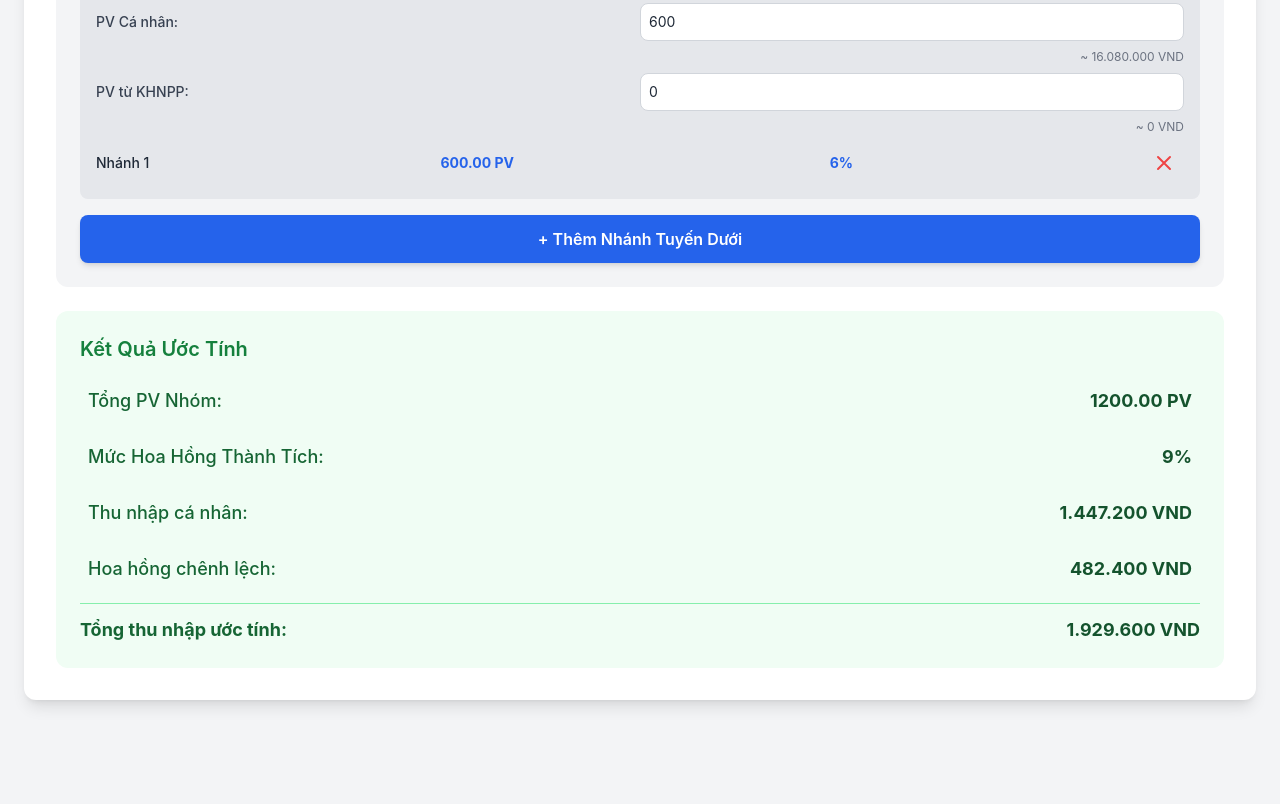
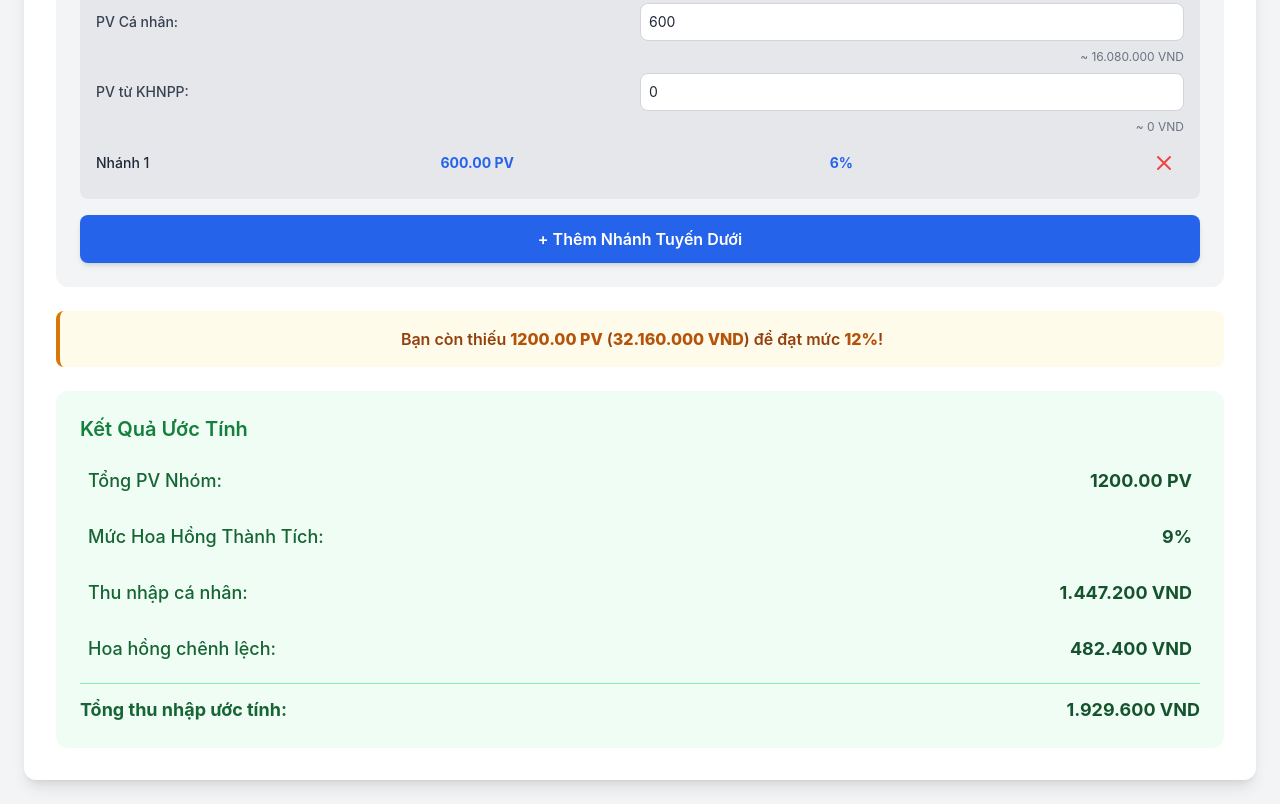
Before and after one commit to huychuvni-cloud/cach_tinh_hoa_hong, a plain HTML site: page index.html in a window 1280 px wide. Shown: the part 687-1491 px from the top of the page. Before the commit the page ends 1411 px from the top, so only its background shows below. Drawn offline with nearby package versions, Linux system fonts and the light colour scheme.

Commit message:
Update index.html

```diff
--- a/index.html
+++ b/index.html
@@ -20,6 +20,20 @@
         }
         input[type="number"] {
             -moz-appearance: textfield;
+        }
+        .missing-pv-message {
+            background-color: #fffbeb; /* Light yellow background */
+            color: #92400e; /* Dark orange text */
+            border-left: 4px solid #d97706; /* Orange left border */
+            padding: 1rem;
+            margin-bottom: 1.5rem;
+            border-radius: 0.5rem;
+            font-weight: 600;
+            text-align: center;
+        }
+        .missing-pv-amount {
+            color: #b45309; /* Even darker orange for amount */
+            font-weight: 800;
         }
     </style>
 </head>
@@ -72,6 +86,11 @@
             <button id="add-downline-btn" class="mt-4 w-full bg-blue-600 text-white font-semibold py-3 px-6 rounded-lg shadow-md hover:bg-blue-700 transition duration-200 focus:outline-none focus:ring-2 focus:ring-blue-500">
                 + Thêm Nhánh Tuyến Dưới
             </button>
+        </div>
+
+        <!-- Missing PV Message -->
+        <div id="missing-pv-message" class="missing-pv-message hidden">
+            <!-- Message will be displayed here -->
         </div>
 
         <!-- Results Section -->
@@ -204,6 +223,7 @@
         const modalTitle = document.getElementById('modal-title');
         const modalContent = document.getElementById('modal-content');
         const closeModalBtn = document.getElementById('close-modal-btn');
+        const missingPVMessageElement = document.getElementById('missing-pv-message');
 
         // Global variables to store the latest calculation results for analysis
         let latestCalculationResults = {};
@@ -220,6 +240,25 @@
                 }
             }
             return 0;
+        }
+
+        /**
+         * Finds the next achievement level based on the current PV.
+         * @param {number} currentPV - The current total group PV.
+         * @returns {object|null} The next achievement level, or null if already at the top.
+         */
+        function getNextAchievementLevel(currentPV) {
+            // Sort levels by PV in ascending order to find the *next* level
+            const sortedLevels = [...appState.achievementTable].sort((a, b) => a.pv - b.pv);
+
+            for (const level of sortedLevels) {
+                // The next level is the first one with a PV value greater than the current PV.
+                if (currentPV < level.pv) {
+                    return level;
+                }
+            }
+            // If the loop finishes, it means the user is at or above the highest level.
+            return null;
         }
 
         /**
@@ -382,7 +421,23 @@
             // 5. Determine my achievement percentage
             const myAchievementPercent = getAchievementPercent(totalGroupPV);
 
-            // 6. Calculate my personal income
+            // 6. Display missing PV to next level
+            const nextLevel = getNextAchievementLevel(totalGroupPV);
+            if (nextLevel) {
+                const missingPV = nextLevel.pv - totalGroupPV;
+                const missingVND = missingPV * appState.BV_MULTIPLIER;
+                missingPVMessageElement.innerHTML = `
+                    Bạn còn thiếu <span class="missing-pv-amount">${formatPV(missingPV)} PV</span>
+                    (<span class="missing-pv-amount">${formatVND(missingVND)}</span>)
+                    để đạt mức <span class="missing-pv-amount">${nextLevel.percent}%</span>!
+                `;
+                missingPVMessageElement.classList.remove('hidden');
+            } else {
+                // If at the highest level, hide the message
+                missingPVMessageElement.classList.add('hidden');
+            }
+
+            // 7. Calculate my personal income
             const myBV = myPersonalAndCustomerPV * appState.BV_MULTIPLIER;
             const myIncome = myBV * (myAchievementPercent / 100);
 
@@ -392,7 +447,7 @@
             const differentialBonusDetails = [];
             const leadershipBonusDetails = [];
 
-            // 7. Calculate differential bonus from non-21% legs
+            // 8. Calculate differential bonus from non-21% legs
             otherDownlines.forEach(member => {
                 const differentialPercent = myAchievementPercent - member.percent;
                 if (differentialPercent > 0) {
@@ -410,7 +465,7 @@
                 }
             });
 
-            // 8. Calculate Leadership Bonus from 21% legs
+            // 9. Calculate Leadership Bonus from 21% legs
             twentyOnePercentLegs.forEach(leg => {
                 const downlineBV = leg.totalPV * appState.BV_MULTIPLIER;
                 const grossBonus = downlineBV * 0.06;
@@ -466,7 +521,7 @@
 
             const totalAchievementBonus = myIncome + differentialBonus + leadershipBonus;
 
-            // 9. Calculate Bronze Foundation and Bronze Builder bonuses
+            // 10. Calculate Bronze Foundation and Bronze Builder bonuses
             let bronzeFoundationBonus = 0;
             let bronzeBuilderBonus = 0;
             let qualified3PercentLegs = 0;
@@ -496,7 +551,7 @@
                 bronzeBuilderBonusRow.classList.add('hidden');
             }
 
-            // 10. Calculate CSI Bonus (CSI: Customer Sales Incentive)
+            // 11. Calculate CSI Bonus (CSI: Customer Sales Incentive)
             const myPersonalPVOnly = parseFloat(myPersonalPVInput.value) || 0;
             const myCustomerPVOnly = parseFloat(myCustomerPVInput.value) || 0;
             // The document states CSI is for 9% and below, so myAchievementPercent must be <= 9
@@ -509,10 +564,10 @@
                 csiBonusRow.classList.add('hidden');
             }
 
-            // 11. Calculate total income by adding all eligible bonuses
+            // 12. Calculate total income by adding all eligible bonuses
             const totalIncome = totalAchievementBonus + bronzeFoundationBonus + bronzeBuilderBonus + csiBonus;
 
-            // 12. Store results for analysis
+            // 13. Store results for analysis
             latestCalculationResults = {
                 myPersonalPV,
                 myCustomerPV,
@@ -534,7 +589,7 @@
                 qualified6PercentLegs
             };
 
-            // 13. Update the DOM with the new values
+            // 14. Update the DOM with the new values
             totalPVElement.textContent = `${formatPV(totalGroupPV)} PV`;
             achievementPercentElement.textContent = `${myAchievementPercent}%`;
             myIncomeElement.textContent = `${formatVND(myIncome)}`;
```
